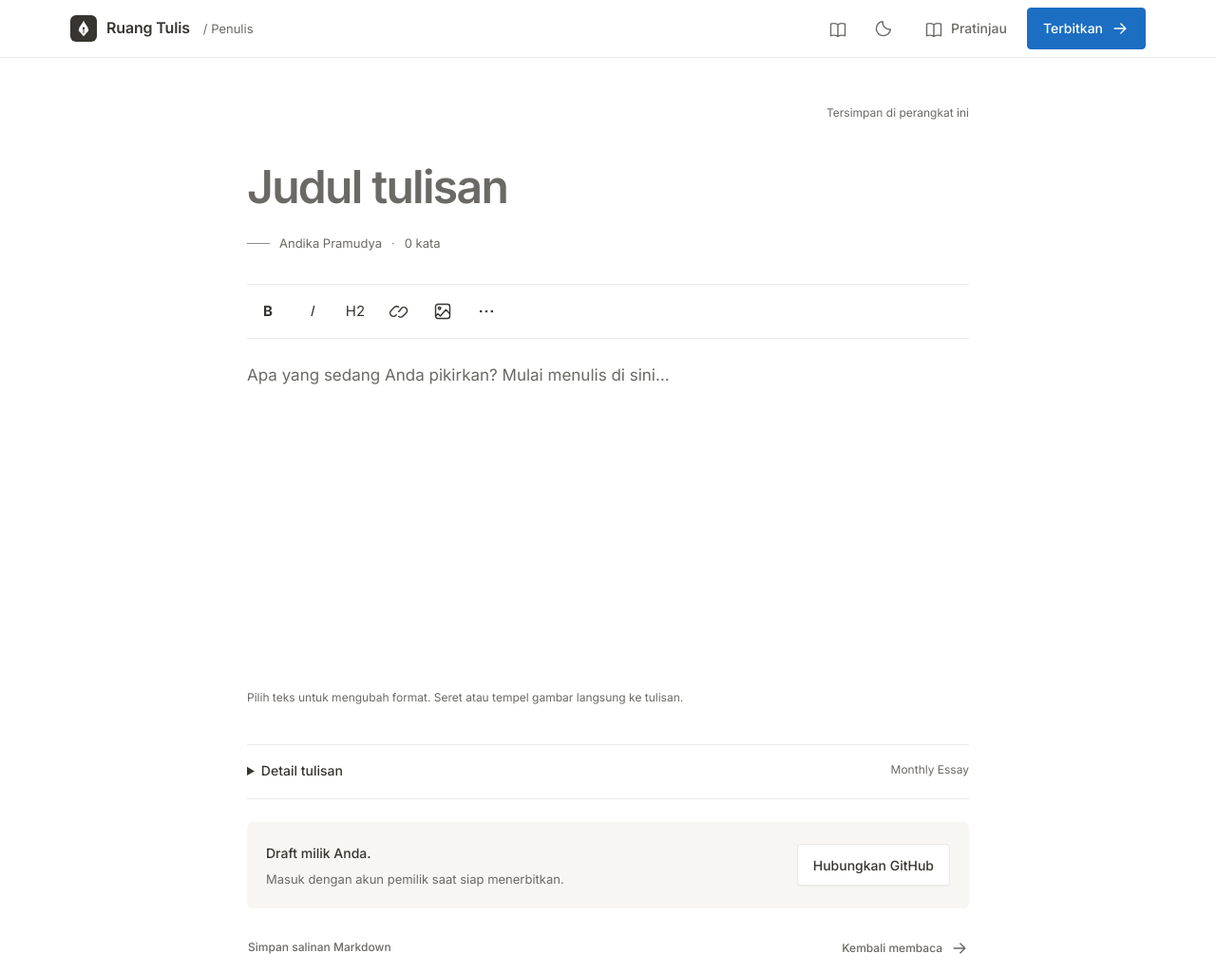
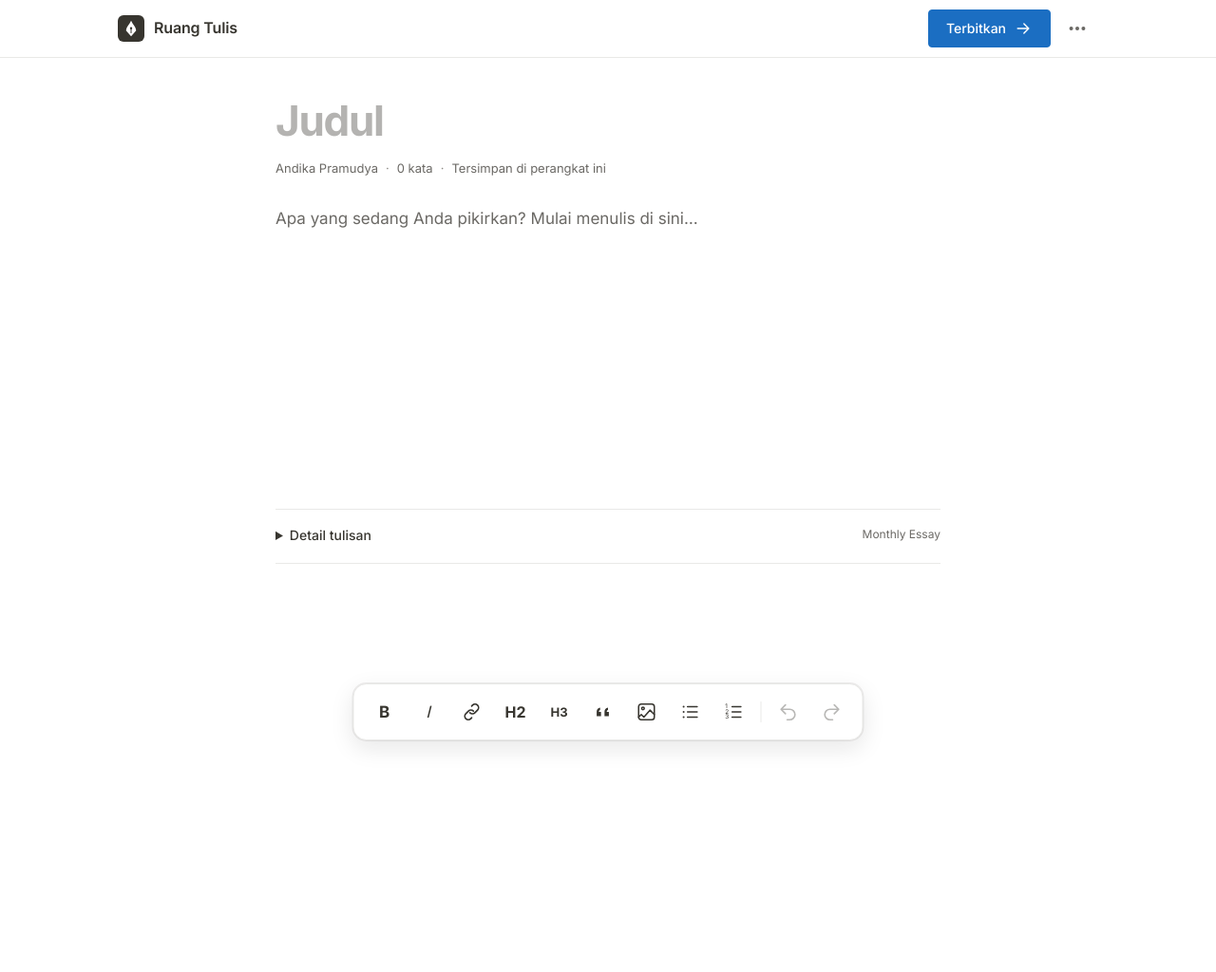
Before and after one commit to andikapramudya-project/Ruang-Tulis, a website: page tulis.html in a window 1280 px wide. Shown: the whole page at 95% size. After the commit the page ends 800 px from the top, so only its background shows below. Drawn offline with Linux system fonts and the light colour scheme.

Commit message:
Ruang penulis bergaya Telegra.ph: layar bersih, menu kecil, toolbar di bawah

```diff
--- a/editor.css
+++ b/editor.css
@@ -1,23 +1,4 @@
-.writer-header {max-width:1180px;justify-content:space-between}
-.writer-label {font-size:13px;font-weight:400;color:var(--text-muted);letter-spacing:0;margin-left:4px}
-.writer-actions {display:flex;gap:4px;align-items:center}
-.writer-shell {max-width:760px;width:calc(100% - 48px);margin:48px auto 64px}
-.writer-status {display:flex;justify-content:space-between;gap:16px;align-items:center;margin-bottom:40px;font-size:12px;color:var(--text-muted)}
-.writer-status {justify-content:flex-end}
-.writer-status .eyebrow {margin:0;font-size:10px}
-.writer-title {display:block;width:100%;resize:none;overflow:hidden;background:transparent;border:0;padding:0;margin:0 0 20px;font-family:var(--font-display);font-size:clamp(34px,5.5vw,48px);font-weight:600;letter-spacing:-.035em;line-height:1.2;min-height:58px;border-radius:0}
-.writer-title::placeholder {color:var(--text-muted);opacity:1}
-.writer-title:focus {outline:none}
-.writer-title:focus-visible {box-shadow:-3px 0 0 -1px var(--accent);outline:none;padding-left:12px}
-.writer-byline {display:flex;align-items:center;gap:10px;color:var(--text-muted);font-size:13px;margin-bottom:32px}
 .meta-divider {color:var(--control-border)}
-.format-bar {position:sticky;top:76px;z-index:20;display:flex;align-items:center;gap:2px;overflow-x:auto;overscroll-behavior-x:contain;padding:6px 0;border-top:1px solid var(--border);border-bottom:1px solid var(--border);background:var(--bg);margin-bottom:24px;scrollbar-width:thin}
-.format-bar button {border:0;background:transparent;border-radius:var(--radius-control);width:44px;height:44px;min-width:44px;padding:0;font-size:15px;line-height:1;display:grid;place-items:center}
-.format-bar button strong {font-weight:700}
-.format-bar button:hover,.format-bar button[aria-pressed="true"] {background:var(--surface-hover)}
-.format-bar button[aria-pressed="true"] {box-shadow:inset 0 -2px var(--text)}
-.format-bar button:focus-visible {outline-offset:-3px}
-.toolbar-divider {height:20px;width:1px;background:var(--border);flex-shrink:0;margin-inline:4px}
 .writing-area {padding:0;max-width:100%;min-height:320px}
 .writing-area .tiptap {min-height:320px;outline:none}
 .writing-area .tiptap:focus-visible {outline:0}
@@ -25,7 +6,6 @@
 .tiptap p.is-editor-empty:first-child::before {color:var(--text-muted);content:attr(data-placeholder);float:left;height:0;pointer-events:none}
 .tiptap .ProseMirror-selectednode {outline:2px solid var(--accent);outline-offset:4px}
 .tiptap img {cursor:pointer}
-.editor-hint {font-size:12px;color:var(--text-muted);margin:24px 0 40px}
 .publishing-details {border-top:1px solid var(--border);border-bottom:1px solid var(--border);margin-bottom:24px}
 .publishing-details summary {min-height:56px;padding:16px 0;font-size:14px;font-weight:500}
 .publishing-details:not([open]) > :not(summary) {display:none}
@@ -37,13 +17,6 @@ input:read-only {background:var(--surface);color:var(--text-muted)}
 textarea:not(.writer-title) {resize:vertical}
 .full-width {grid-column:1/-1}
 .field-hint {font-size:12px;font-weight:400;color:var(--text-muted);line-height:1.65;margin:0}
-.connection-panel {display:flex;align-items:center;justify-content:space-between;gap:20px;padding:20px;background:var(--surface);border-radius:var(--radius-panel)}
-.connection-panel strong {font-size:14px;font-weight:500}
-.connection-panel p {font-size:13px;color:var(--text-muted);margin:4px 0 0}
-.connection-panel .button {flex-shrink:0}
-.writer-bottom {display:flex;justify-content:space-between;gap:12px;align-items:center;margin-top:20px}
-.writer-bottom .button {font-size:12px;padding-left:0}
-.writer-bottom a {font-size:12px}
 .editor-notice,.publication-result {padding:16px 20px;border:1px solid var(--control-border);border-radius:var(--radius-panel);font-size:14px;margin-bottom:24px;line-height:1.7;background:var(--surface)}
 .editor-notice[data-error="true"] {border-color:var(--danger);color:var(--danger)}
 .publication-result a {display:inline-block;text-decoration:underline;margin-top:8px;font-weight:500}
@@ -66,11 +39,61 @@ dialog label+label {margin-top:20px}
 .preview-dialog {max-width:880px}
 .preview-dialog .article-body {padding:0 16px 24px;margin:auto}
 .writer-page[data-publishing="true"] .writing-area {pointer-events:none;opacity:.7}
-@media(max-width:900px) {.format-bar {top:68px}}
-@media(max-width:740px) {.writer-shell {width:calc(100% - 40px);margin-top:32px}.writer-label {display:none}.writer-header {gap:8px}.writer-header .logo {font-size:15px;gap:6px}.writer-header .logo-mark {display:none}.writer-actions {gap:0}.writer-actions .button {padding-inline:10px}.writer-actions .button-quiet {width:44px;padding:0}.action-label {display:none}.writer-actions #publishButton svg {display:none}.writer-status {margin-bottom:28px;align-items:flex-start;flex-direction:column;gap:6px}.writer-title {font-size:36px}.format-bar {top:64px}.connection-panel {align-items:flex-start;flex-direction:column;padding:18px;gap:16px}.writer-bottom {align-items:flex-start;flex-direction:column;gap:0}.detail-grid {gap:16px}.publishing-details summary span {display:none}dialog {padding:20px}.preview-dialog .article-body {padding-inline:0}}
-@media(max-width:360px) {.writer-header {padding-inline:12px}.writer-header .logo {font-size:0;min-width:44px;justify-content:center;gap:0}.writer-header .logo-mark {display:grid}.writer-shell {width:calc(100% - 32px)}.detail-grid {grid-template-columns:1fr}}
 .delete-confirm {flex:1;padding:14px 0}
 .delete-confirm p {margin:0;font-size:14px;line-height:1.6;overflow-wrap:anywhere}
 .delete-confirm .dialog-actions {margin-top:12px;flex-wrap:wrap}
 .library-item .delete-post {color:#c0392b}
 :root[data-theme="dark"] .library-item .delete-post {color:#ff8a80}
+
+/* ===== Ruang penulis ala Telegra.ph: layar bersih, menu kecil, toolbar di bawah ===== */
+.writer-page {--bar-h:56px}
+.writer-header {max-width:1080px;justify-content:space-between;position:relative}
+.writer-actions {display:flex;gap:6px;align-items:center}
+.writer-actions .button-primary {min-height:40px;padding:6px 18px}
+.writer-menu {position:absolute;right:24px;top:calc(100% - 4px);z-index:60;width:min(320px,calc(100vw - 32px));padding:8px;display:flex;flex-direction:column;gap:2px;background:var(--bg);border:1px solid var(--border);border-radius:var(--radius-dialog);box-shadow:var(--shadow)}
+.writer-menu[hidden] {display:none}
+.writer-menu>button,.menu-link {display:flex;align-items:center;gap:10px;min-height:44px;padding:0 12px;border:0;border-radius:var(--radius-control);background:transparent;font-size:14px;text-align:left;color:var(--text)}
+.writer-menu>button:hover,.menu-link:hover {background:var(--surface-hover)}
+.menu-row {display:flex;align-items:center;justify-content:space-between;gap:12px;min-height:44px;padding:0 4px 0 12px;font-size:14px}
+.menu-connection {margin:6px 0;padding:12px;background:var(--surface);border-radius:var(--radius-panel);display:flex;flex-direction:column;gap:6px;align-items:flex-start}
+.menu-connection strong {font-size:14px;font-weight:500}
+.menu-connection p {font-size:13px;color:var(--text-muted);margin:0;line-height:1.55}
+.menu-connection .button {min-height:40px;margin-top:4px}
+.writer-shell {max-width:700px;width:calc(100% - 48px);margin:40px auto 0;padding-bottom:calc(var(--bar-h) + 120px)}
+.writer-title {display:block;width:100%;resize:none;overflow:hidden;background:transparent;border:0;padding:0;margin:0 0 12px;font-family:var(--font-main);font-size:clamp(32px,6vw,44px);font-weight:700;letter-spacing:-.03em;line-height:1.2;min-height:54px;border-radius:0;color:var(--text)}
+.writer-title::placeholder {color:var(--text-muted);opacity:.5}
+.writer-title:focus {outline:none}
+.writer-byline {display:flex;flex-wrap:wrap;align-items:center;gap:4px 8px;color:var(--text-muted);font-size:13px;margin-bottom:28px}
+.meta-divider {color:var(--control-border)}
+.format-bar {position:fixed;left:0;right:0;bottom:var(--kb,0px);z-index:40;display:flex;align-items:center;gap:2px;overflow-x:auto;overscroll-behavior-x:contain;padding:6px 8px calc(6px + env(safe-area-inset-bottom));min-height:var(--bar-h);background:var(--bg);border-top:1px solid var(--border);scrollbar-width:none}
+.format-bar::-webkit-scrollbar {display:none}
+.format-bar button {flex:0 0 auto;border:0;background:transparent;border-radius:var(--radius-control);width:44px;height:46px;padding:0;font-size:17px;line-height:1;display:grid;place-items:center;color:var(--text)}
+.format-bar button strong {font-weight:800}
+.format-bar .fb-text {font-weight:700;font-size:16px}
+.format-bar .fb-small {font-size:13px}
+.format-bar button:hover,.format-bar button[aria-pressed="true"] {background:var(--surface-hover)}
+.format-bar button[aria-pressed="true"] {box-shadow:inset 0 -2px var(--text)}
+.format-bar button:disabled {opacity:.35}
+.format-bar button:focus-visible {outline-offset:-3px}
+.format-bar [data-icon] svg {width:22px;height:22px}
+.toolbar-divider {height:22px;width:1px;background:var(--border);flex:0 0 auto;margin-inline:4px}
+html {scroll-padding-bottom:calc(var(--bar-h) + 80px)}
+@media(min-width:900px) {
+  .format-bar {left:50%;right:auto;transform:translateX(-50%);bottom:calc(20px + var(--kb,0px));max-width:calc(100% - 48px);padding:6px 10px;border:1px solid var(--border);border-radius:14px;box-shadow:var(--shadow);width:max-content}
+}
+@media(max-width:740px) {
+  .writer-shell {width:calc(100% - 40px);margin-top:28px}
+  .writer-menu {right:12px}
+  .writer-header {gap:8px}
+  .detail-grid {gap:16px}
+  .publishing-details summary span {display:none}
+  dialog {padding:20px}
+  .preview-dialog .article-body {padding-inline:0}
+}
+@media(max-width:360px) {
+  .writer-header {padding-inline:12px}
+  .writer-header .logo {font-size:0;min-width:44px;justify-content:center;gap:0}
+  .writer-header .logo-mark {display:grid}
+  .writer-shell {width:calc(100% - 32px)}
+  .detail-grid {grid-template-columns:1fr}
+}
--- a/tulis.html
+++ b/tulis.html
@@ -9,34 +9,30 @@
 </head>
 <body class="writer-page">
   <a class="skip-link" href="#postTitle">Lewati ke tulisan</a>
-  <header class="site-header">
+  <header class="site-header writer-topbar">
     <div class="header-inner writer-header">
-      <a href="index.html" class="logo"><span class="logo-mark" data-icon="nib"></span>Ruang Tulis<span class="writer-label">/ Penulis</span></a>
+      <a href="index.html" class="logo"><span class="logo-mark" data-icon="nib"></span>Ruang Tulis</a>
       <div class="writer-actions">
-        <button class="icon-button" id="libraryButton" type="button" aria-label="Buka draft dan tulisan" title="Draft dan tulisan"><span data-icon="book"></span></button>
-        <button class="theme-toggle" id="themeToggle" type="button" aria-label="Ganti tema"></button>
-        <button class="button button-quiet" id="previewButton" type="button" aria-label="Pratinjau" title="Pratinjau"><span data-icon="book"></span><span class="action-label">Pratinjau</span></button>
         <button class="button button-primary" id="publishButton" type="button">Terbitkan<span data-icon="arrow"></span></button>
+        <button class="icon-button" id="menuButton" type="button" aria-label="Menu penulis" aria-haspopup="true" aria-expanded="false" aria-controls="writerMenu"><svg viewBox="0 0 24 24" width="22" height="22" fill="none" stroke="currentColor" stroke-width="1.8" stroke-linecap="round" stroke-linejoin="round" aria-hidden="true"><circle cx="5" cy="12" r="1.3" fill="currentColor"/><circle cx="12" cy="12" r="1.3" fill="currentColor"/><circle cx="19" cy="12" r="1.3" fill="currentColor"/></svg></button>
+      </div>
+      <div class="writer-menu" id="writerMenu" hidden>
+        <button type="button" id="libraryButton"><span data-icon="book"></span>Draf dan tulisan</button>
+        <button type="button" id="previewButton"><span data-icon="image"></span>Pratinjau</button>
+        <button type="button" id="exportButton">Simpan salinan Markdown</button>
+        <div class="menu-row"><span>Tema gelap atau terang</span><button class="theme-toggle" id="themeToggle" type="button" aria-label="Ganti tema"></button></div>
+        <div class="menu-connection"><strong id="connectionTitle">Draft milik Anda.</strong><p id="connectionDescription">Tersimpan di perangkat ini. Hubungkan GitHub saat siap menerbitkan.</p><button class="button" id="connectButton" type="button">Hubungkan GitHub</button></div>
+        <a href="index.html" class="menu-link">Kembali membaca</a>
       </div>
     </div>
   </header>
   <main class="writer-shell">
-    <div class="writer-status"><span id="saveStatus" role="status" aria-live="polite">Menyiapkan draft…</span></div>
     <div id="editorNotice" class="editor-notice" role="status" hidden></div>
     <div id="publicationResult" class="publication-result" role="status" hidden></div>
-    <textarea id="postTitle" class="writer-title" rows="1" maxlength="180" placeholder="Judul tulisan" aria-label="Judul tulisan" aria-describedby="titleHint"></textarea>
+    <textarea id="postTitle" class="writer-title" rows="1" maxlength="180" placeholder="Judul" aria-label="Judul tulisan" aria-describedby="titleHint"></textarea>
     <p id="titleHint" hidden>Tulis judul, lalu pindah ke isi tulisan di bawah.</p>
-    <div class="writer-byline"><span class="byline-rule"></span>Andika Pramudya<span class="meta-divider">·</span><span id="wordCount">0 kata</span></div>
-    <div class="format-bar" id="formatBar" role="toolbar" aria-label="Format tulisan">
-      <button type="button" data-command="bold" aria-label="Tebal (Ctrl+B)" aria-pressed="false" title="Tebal (Ctrl+B)"><strong>B</strong></button>
-      <button type="button" data-command="italic" aria-label="Miring (Ctrl+I)" aria-pressed="false" title="Miring (Ctrl+I)"><em>I</em></button>
-      <button type="button" data-command="h2" aria-label="Judul bagian" aria-pressed="false" title="Judul bagian">H2</button>
-      <button type="button" data-command="link" aria-label="Tambah atau ubah tautan" aria-pressed="false" title="Tautan"><svg viewBox="0 0 24 24" width="20" height="20" fill="none" stroke="currentColor" stroke-width="1.7" aria-hidden="true"><path d="m10 13 4-4m-6 7-1 1a4 4 0 0 1-6-6l4-4a4 4 0 0 1 6 0m2 2 1-1a4 4 0 0 1 6 6l-4 4a4 4 0 0 1-6 0" transform="translate(1 0)"/></svg></button>
-      <button type="button" id="imageButton" aria-label="Tambah gambar" title="Tambah gambar"><span data-icon="image"></span></button>
-      <button type="button" id="moreFormatsButton" aria-label="Format lainnya" title="Format lainnya" aria-haspopup="dialog"><svg width="20" height="20" viewBox="0 0 24 24" fill="currentColor" aria-hidden="true"><circle cx="5" cy="12" r="1.6"/><circle cx="12" cy="12" r="1.6"/><circle cx="19" cy="12" r="1.6"/></svg></button>
-    </div>
+    <div class="writer-byline"><span>Andika Pramudya</span><span class="meta-divider">·</span><span id="wordCount">0 kata</span><span class="meta-divider">·</span><span id="saveStatus" role="status" aria-live="polite">Menyiapkan draft…</span></div>
     <div id="writingArea" class="writing-area article-body"><p class="loading-state">Menyiapkan ruang menulis…</p></div>
-    <p class="editor-hint">Pilih teks untuk mengubah format. Seret atau tempel gambar langsung ke tulisan.</p>
     <details class="publishing-details" id="postDetails">
       <summary>Detail tulisan <span id="categorySummary">Monthly Essay</span></summary>
       <div class="detail-grid">
@@ -46,10 +42,23 @@
         <label class="full-width">Ringkasan<textarea id="postExcerpt" rows="3" maxlength="400" placeholder="Otomatis dari paragraf pertama, atau tulis ringkasan sendiri."></textarea></label>
       </div>
     </details>
-    <div class="connection-panel"><div><strong id="connectionTitle">Draft milik Anda.</strong><p id="connectionDescription">Tersimpan di perangkat ini. Hubungkan GitHub saat siap menerbitkan.</p></div><button class="button" id="connectButton" type="button">Hubungkan GitHub</button></div>
-    <div class="writer-bottom"><button class="button button-quiet" id="exportButton" type="button">Simpan salinan Markdown</button><a href="index.html" class="text-link">Kembali membaca <span data-icon="arrow"></span></a></div>
     <noscript><p class="empty-state">Aktifkan JavaScript untuk menggunakan editor.</p></noscript>
   </main>
+  <div class="format-bar" id="formatBar" role="toolbar" aria-label="Format tulisan">
+    <button type="button" data-command="bold" aria-label="Tebal (Ctrl+B)" aria-pressed="false" title="Tebal (Ctrl+B)"><strong>B</strong></button>
+    <button type="button" data-command="italic" aria-label="Miring (Ctrl+I)" aria-pressed="false" title="Miring (Ctrl+I)"><em>I</em></button>
+    <button type="button" data-command="link" aria-label="Tambah atau ubah tautan" aria-pressed="false" title="Tautan"><svg viewBox="0 0 24 24" width="22" height="22" fill="none" stroke="currentColor" stroke-width="1.8" stroke-linecap="round" stroke-linejoin="round" aria-hidden="true"><path d="M10 13a4 4 0 0 0 5.7 0l3-3a4 4 0 0 0-5.7-5.7l-1 1M14 11a4 4 0 0 0-5.7 0l-3 3A4 4 0 0 0 11 19.7l1-1"/></svg></button>
+    <button type="button" data-command="h2" aria-label="Judul bagian" aria-pressed="false" title="Judul bagian"><span class="fb-text">H2</span></button>
+    <button type="button" data-command="h3" aria-label="Subjudul" aria-pressed="false" title="Subjudul"><span class="fb-text fb-small">H3</span></button>
+    <button type="button" data-command="blockquote" aria-label="Kutipan" aria-pressed="false" title="Kutipan"><svg viewBox="0 0 24 24" width="22" height="22" aria-hidden="true"><path d="M5 17v-5a5 5 0 0 1 4-5v2.5A2.5 2.5 0 0 0 7.5 12H10v5zM14 17v-5a5 5 0 0 1 4-5v2.5A2.5 2.5 0 0 0 16.5 12H19v5z" fill="currentColor"/></svg></button>
+    <button type="button" id="imageButton" aria-label="Tambah gambar" title="Tambah gambar"><span data-icon="image"></span></button>
+    <button type="button" data-command="bulletList" aria-label="Daftar poin" aria-pressed="false" title="Daftar poin"><svg viewBox="0 0 24 24" width="22" height="22" fill="none" stroke="currentColor" stroke-width="1.8" stroke-linecap="round" stroke-linejoin="round" aria-hidden="true"><path d="M9 6h11M9 12h11M9 18h11"/><circle cx="4.5" cy="6" r="1.1" fill="currentColor" stroke="none"/><circle cx="4.5" cy="12" r="1.1" fill="currentColor" stroke="none"/><circle cx="4.5" cy="18" r="1.1" fill="currentColor" stroke="none"/></svg></button>
+    <button type="button" data-command="orderedList" aria-label="Daftar nomor" aria-pressed="false" title="Daftar nomor"><svg viewBox="0 0 24 24" width="22" height="22" fill="none" stroke="currentColor" stroke-width="1.8" stroke-linecap="round" stroke-linejoin="round" aria-hidden="true"><path d="M10 6h10M10 12h10M10 18h10"/><text x="2" y="8" font-size="7" fill="currentColor" stroke="none">1</text><text x="2" y="14" font-size="7" fill="currentColor" stroke="none">2</text><text x="2" y="20" font-size="7" fill="currentColor" stroke="none">3</text></svg></button>
+    <span class="toolbar-divider" aria-hidden="true"></span>
+    <button type="button" data-command="undo" aria-label="Urungkan" title="Urungkan"><svg viewBox="0 0 24 24" width="22" height="22" fill="none" stroke="currentColor" stroke-width="1.8" stroke-linecap="round" stroke-linejoin="round" aria-hidden="true"><path d="M9 14 4 9l5-5M4 9h10a6 6 0 0 1 0 12h-3"/></svg></button>
+    <button type="button" data-command="redo" aria-label="Ulangi" title="Ulangi"><svg viewBox="0 0 24 24" width="22" height="22" fill="none" stroke="currentColor" stroke-width="1.8" stroke-linecap="round" stroke-linejoin="round" aria-hidden="true"><path d="m15 14 5-5-5-5M20 9H10a6 6 0 0 0 0 12h3"/></svg></button>
+    <button type="button" id="moreFormatsButton" aria-haspopup="dialog" hidden aria-label="Format lainnya"></button>
+  </div>
   <input id="imageInput" type="file" accept="image/jpeg,image/png,image/webp,image/gif" multiple hidden>
   <dialog id="libraryDialog" aria-labelledby="libraryTitle"><div class="dialog-heading"><h2 id="libraryTitle">Ruang tulisan Anda</h2><button type="button" class="icon-button" data-close-dialog aria-label="Tutup"><span data-icon="close"></span></button></div><button class="button button-primary" id="newDraftButton" type="button"><span data-icon="plus"></span>Tulisan baru</button><h3 class="dialog-section-title">Draft di perangkat ini</h3><div id="draftList"></div><h3 class="dialog-section-title">Sudah terbit</h3><p class="field-hint" id="publishedHint">Hubungkan GitHub untuk menyunting versi terbaru.</p><div id="publishedList"></div><button class="button library-connect" id="libraryConnectButton" type="button">Hubungkan GitHub</button></dialog>
   <dialog id="formatsDialog" aria-labelledby="formatsHeading"><div class="dialog-heading"><h2 id="formatsHeading">Format lainnya</h2><button type="button" class="icon-button" data-close-dialog aria-label="Tutup"><span data-icon="close"></span></button></div><div class="format-options" role="group" aria-label="Format tambahan"><button class="button" type="button" data-command="h3" aria-pressed="false">Subjudul</button><button class="button" type="button" data-command="blockquote" aria-pressed="false">Kutipan</button><button class="button" type="button" data-command="bulletList" aria-pressed="false">Daftar poin</button><button class="button" type="button" data-command="orderedList" aria-pressed="false">Daftar nomor</button><button class="button" type="button" data-command="undo">Urungkan</button><button class="button" type="button" data-command="redo">Ulangi</button></div></dialog>
@@ -57,6 +66,6 @@
   <dialog id="linkDialog" aria-labelledby="linkHeading"><form id="linkForm"><div class="dialog-heading"><h2 id="linkHeading">Tautan</h2><button type="button" class="icon-button" data-close-dialog aria-label="Tutup"><span data-icon="close"></span></button></div><label>Alamat tautan<input id="linkUrl" type="url" placeholder="https://" required></label><div class="dialog-actions"><button class="button button-quiet" id="removeLinkButton" type="button">Hapus tautan</button><button class="button button-primary" type="submit">Simpan tautan</button></div></form></dialog>
   <dialog id="imageDialog" aria-labelledby="imageHeading"><form id="imageForm"><div class="dialog-heading"><h2 id="imageHeading">Detail gambar</h2><button type="button" class="icon-button" data-close-dialog aria-label="Tutup"><span data-icon="close"></span></button></div><label>Deskripsi gambar<input id="imageAlt" maxlength="300" placeholder="Jelaskan isi gambar untuk pembaca layar" required></label><label>Keterangan (opsional)<input id="imageCaption" maxlength="300" placeholder="Keterangan atau sumber gambar"></label><div class="dialog-actions"><button class="button button-primary" type="submit">Simpan</button></div></form></dialog>
   <dialog id="setupDialog" aria-labelledby="setupHeading"><div class="dialog-heading"><h2 id="setupHeading">Hubungkan ruang menulis</h2><button type="button" class="icon-button" data-close-dialog aria-label="Tutup"><span data-icon="close"></span></button></div><p>Menulis dan menyimpan draft sudah bisa digunakan. Penerbitan memerlukan aktivasi layanan satu kali oleh pemilik blog.</p><ol><li>Aktifkan layanan penerbitan Cloudflare.</li><li>Daftarkan login GitHub untuk Ruang Tulis.</li><li>Isi alamat layanan pada konfigurasi website.</li></ol><p>Sesudah terhubung, cukup masuk dengan GitHub lalu klik Terbitkan.</p><a class="button" href="https://github.com/andikapramudya-project/Ruang-Tulis/blob/main/docs/AKTIVASI-EDITOR.md" target="_blank" rel="noopener">Buka panduan aktivasi <span data-icon="arrow"></span></a></dialog>
-  <script src="site.config.js"></script><script src="ui.js"></script><script type="module" src="assets/editor.js"></script><script src="manage.js" defer></script>
+  <script src="site.config.js"></script><script src="ui.js"></script><script type="module" src="assets/editor.js"></script><script src="manage.js" defer></script><script src="writer-ui.js" defer></script>
 </body>
 </html>
--- /dev/null
+++ b/writer-ui.js
@@ -0,0 +1,41 @@
+// Ruang penulis: menu kecil di pojok kanan atas dan toolbar yang naik bersama keyboard ponsel.
+(() => {
+  const button = document.getElementById('menuButton');
+  const menu = document.getElementById('writerMenu');
+  if (button && menu) {
+    const close = (focus = false) => {
+      menu.hidden = true;
+      button.setAttribute('aria-expanded', 'false');
+      if (focus) button.focus();
+    };
+    button.addEventListener('click', () => {
+      const open = menu.hidden;
+      menu.hidden = !open;
+      button.setAttribute('aria-expanded', String(open));
+      if (open) menu.querySelector('button, a')?.focus();
+    });
+    document.addEventListener('click', event => {
+      if (menu.hidden || event.target.closest('#writerMenu, #menuButton')) return;
+      close();
+    });
+    document.addEventListener('keydown', event => {
+      if (event.key === 'Escape' && !menu.hidden) close(true);
+    });
+    // Menutup menu setelah memilih daftar, pratinjau, simpan salinan, atau kembali membaca.
+    menu.addEventListener('click', event => {
+      if (event.target.closest('#libraryButton, #previewButton, #exportButton, .menu-link')) close();
+    });
+  }
+
+  // Keyboard ponsel menyusutkan area tampil: naikkan toolbar sebesar tinggi keyboard.
+  const viewport = window.visualViewport;
+  if (viewport) {
+    const place = () => {
+      const covered = Math.max(0, window.innerHeight - viewport.height - viewport.offsetTop);
+      document.documentElement.style.setProperty('--kb', `${Math.round(covered)}px`);
+    };
+    viewport.addEventListener('resize', place);
+    viewport.addEventListener('scroll', place);
+    place();
+  }
+})();
```
